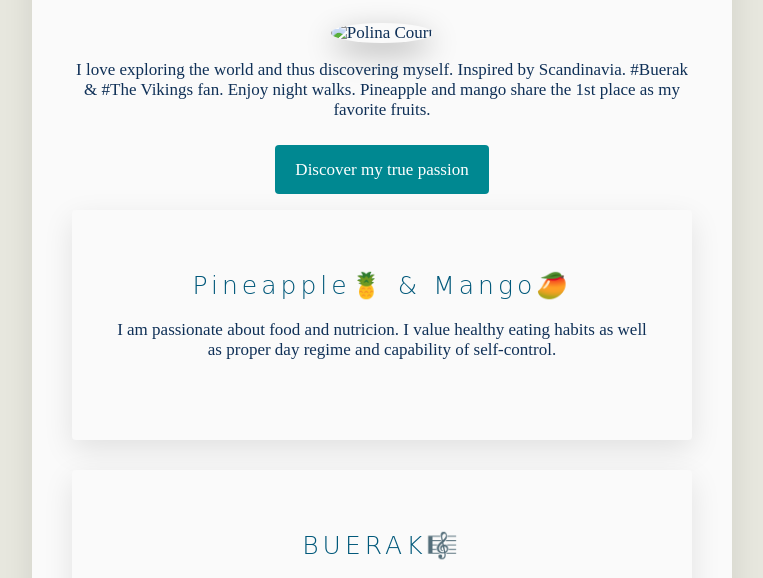
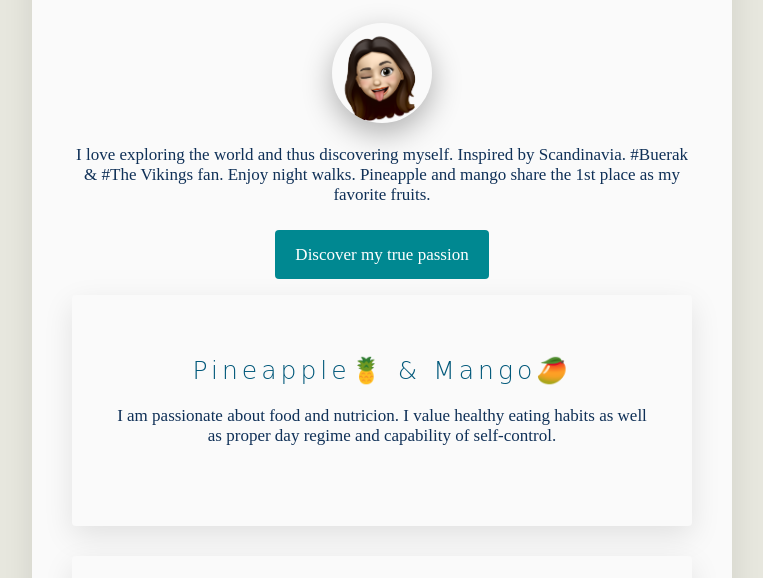
Before and after one commit to PolinaCourt/my-profile, a plain HTML site: page index.html in a window 1280 px wide. Shown: the part 152-730 px from the top of the page, without its empty margins (258-1021 px from the left). Drawn offline with Linux system fonts and the light colour scheme; a web font is replaced by a local one.

Commit message:
Update index.html

```diff
--- a/index.html
+++ b/index.html
@@ -18,7 +18,7 @@
 
 	<div class="card-white" id="introduction">
 	  <h1>Hello, I'm Polina👀</h1>
-	  <img src="images/My profile.png" class="img-circle" width="100px" alt="Polina Court">
+	  <img src="My profile.png" class="img-circle" width="100px" alt="Polina Court">
 	  <p>
 		I love exploring the world and thus discovering myself. Inspired by Scandinavia. #Buerak & #The Vikings fan. Enjoy night walks. Pineapple and mango share the 1st place as my favorite fruits.
 	  </p>
```
